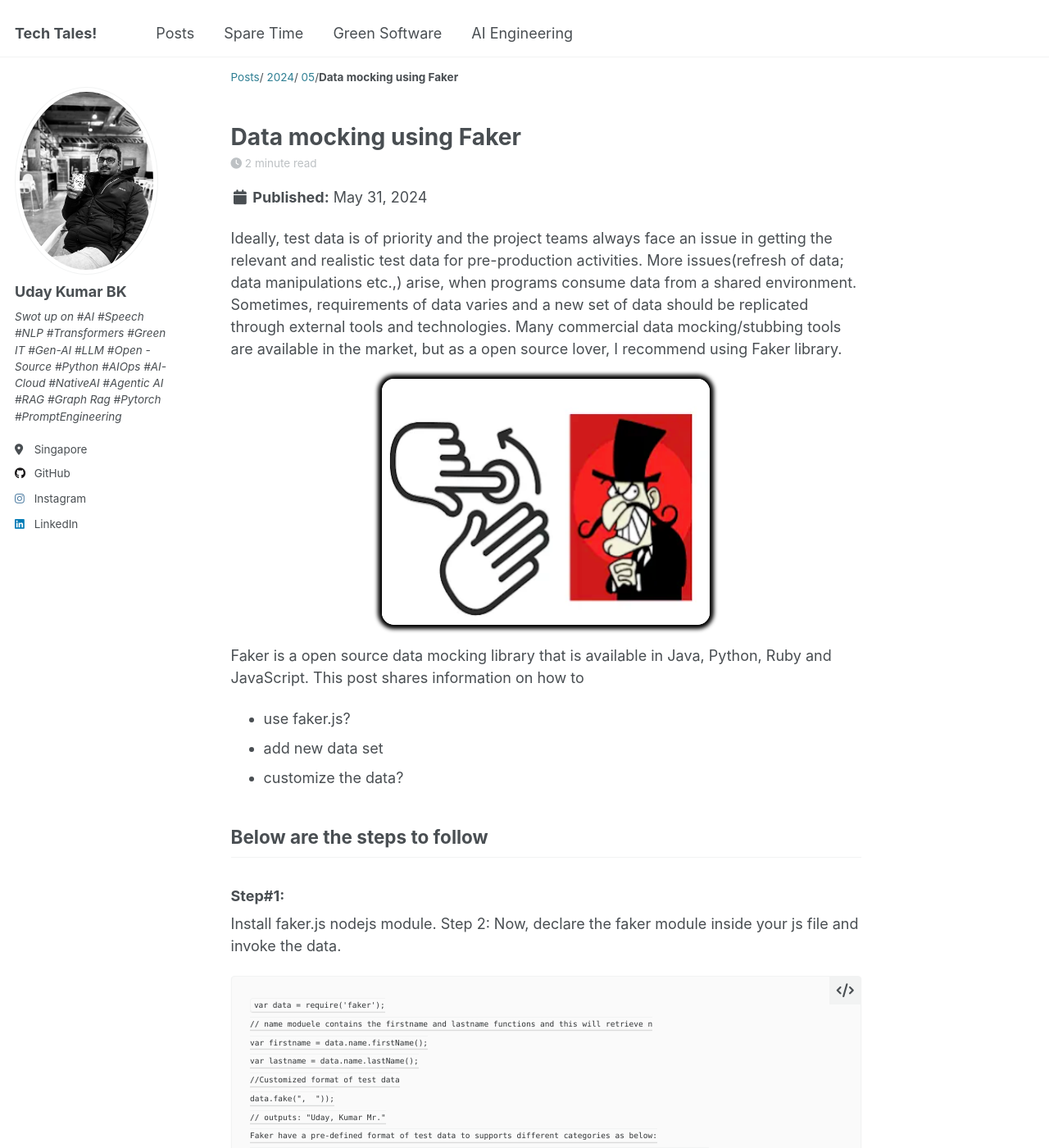
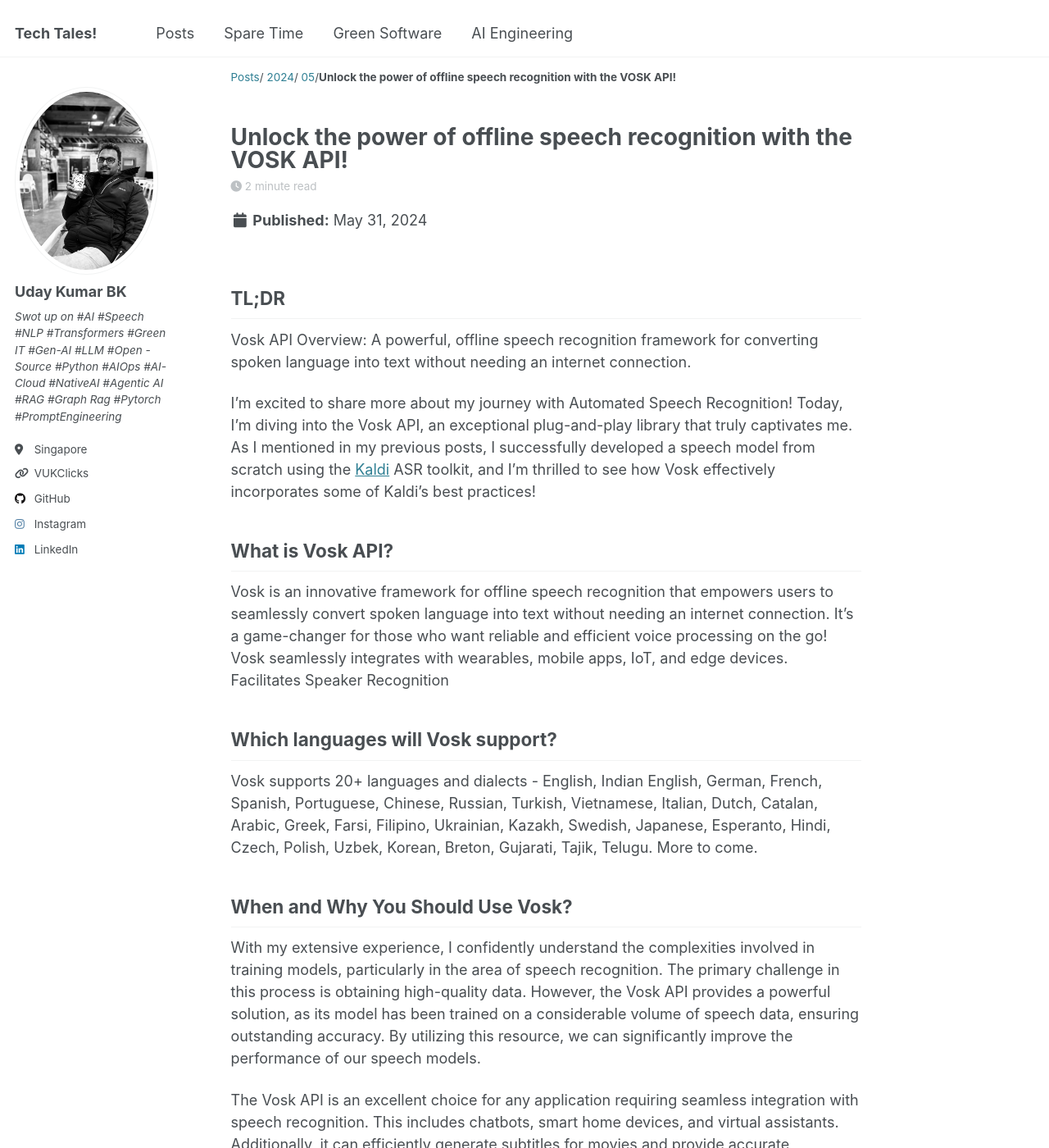
Before and after one commit to uday160386/uday160386.github.io, a Jekyll site: the page built from _posts/2024-10-24-ASR-vosk_api_inRasp.md, in a window 1280 px wide and 1400 px high. Shown: the whole window at 82% size. Built offline with Jekyll 4.4.1, drawn with Linux system fonts in a browser that asks for light colours; some of the changed text lies outside the part shown.

Commit message:
pushing old posts stored locally

````diff
--- a/_config.yml
+++ b/_config.yml
@@ -27,7 +27,7 @@ author:
   bio              : "<i>Swot up on #AI #Speech #NLP #Transformers #Green IT #Gen-AI #LLM #Open -Source #Python #AIOps #AI-Cloud  #NativeAI #Agentic AI #RAG #Graph Rag #Pytorch #PromptEngineering</i>"
   location         : "Singapore"
     # employer         : "Bits Pilani"
-  uri              :
+  uri              : https://www.vukclicks.com
   # email            : "venkata.uday24@gmail.com"
 
   # Academic websites
@@ -186,6 +186,7 @@ collections:
     permalink: /:collection/:path/
 
 
+
 # Defaults
 defaults:
   # _posts
--- a/_data/ui-text.yml
+++ b/_data/ui-text.yml
@@ -24,7 +24,7 @@ en: &DEFAULT_EN
   follow_label               : "Follow:"
   feed_label                 : "Feed"
   powered_by                 : "Powered by"
-  website_label              : "Website"
+  website_label              : "VUKClicks"
   email_label                : "Email"
   recent_posts               : "Recent Posts"
   undefined_wpm              : "Undefined parameter words_per_minute at _config.yml"
--- /dev/null
+++ b/_posts/2024-10-24-ASR-vosk_api_inRasp.md
@@ -0,0 +1,90 @@
+---
+title: 'Unlock the power of offline speech recognition with the VOSK API!'
+date: 2024-05-31
+permalink: /posts/2024/05/blog-post-2/
+collection: posts
+tags:
+  - ASR
+  - Speech Recognition
+---
+
+## TL;DR
+Vosk API Overview: A powerful, offline speech recognition framework for converting spoken language into text without needing an internet connection.
+
+I’m excited to share more about my journey with Automated Speech Recognition! Today, I’m diving into the Vosk API, an exceptional plug-and-play library that truly captivates me. As I mentioned in my previous posts, I successfully developed a speech model from scratch using the [Kaldi](https://kaldi-asr.org/) ASR toolkit, and I’m thrilled to see how Vosk effectively incorporates some of Kaldi’s best practices!
+
+## What is Vosk API?
+Vosk is an innovative framework for offline speech recognition that empowers users to seamlessly convert spoken language into text without needing an internet connection. It's a game-changer for those who want reliable and efficient voice processing on the go!
+Vosk seamlessly integrates with wearables, mobile apps, IoT, and edge devices.
+Facilitates Speaker Recognition
+
+## Which languages will Vosk support?
+Vosk supports 20+ languages and dialects - English, Indian English, German, French, Spanish, Portuguese, Chinese, Russian, Turkish, Vietnamese, Italian, Dutch, Catalan, Arabic, Greek, Farsi, Filipino, Ukrainian, Kazakh, Swedish, Japanese, Esperanto, Hindi, Czech, Polish, Uzbek, Korean, Breton, Gujarati, Tajik, Telugu. More to come.
+
+## When and Why You Should Use Vosk?
+With my extensive experience, I confidently understand the complexities involved in training models, particularly in the area of speech recognition. The primary challenge in this process is obtaining high-quality data. However, the Vosk API provides a powerful solution, as its model has been trained on a considerable volume of speech data, ensuring outstanding accuracy. By utilizing this resource, we can significantly improve the performance of our speech models.
+
+The Vosk API is an excellent choice for any application requiring seamless integration with speech recognition. This includes chatbots, smart home devices, and virtual assistants. Additionally, it can efficiently generate subtitles for movies and provide accurate transcriptions for lectures and interviews.
+
+The Vosk API library offers seamless integration capabilities with various programming languages, specifically Java, C#, and JavaScript.
+
+Example Code:
+
+prerequisite:
+- Python 3.x.x installed
+- a good quality audio file to test. [Example audio file](https://github.com/uday160386/asr_vosk_utility/blob/main/61-70968-0000.wav)
+
+```
+
+import wave
+import sys
+
+import ssl
+ssl._create_default_https_context = ssl._create_unverified_context
+
+from vosk import Model, KaldiRecognizer
+
+wf = wave.open(sys.argv[1], "rb")
+if wf.getnchannels() != 1 or wf.getsampwidth() != 2 or wf.getcomptype() != "NONE":
+    sys.exit(1)
+
+model = Model(lang="en-us")
+
+asr_rec = KaldiRecognizer(model, wf.getframerate())
+asr_rec.SetWords(True)
+asr_rec.SetPartialWords(True)
+
+while True:
+    data = wf.readframes(4000)
+    if len(data) == 0:
+        break
+    if asr_rec.AcceptWaveform(data):
+        print(asr_rec.Result())
+    else:
+        print(asr_rec.PartialResult())
+
+print(asr_rec.FinalResult())
+```
+
+  <img src="/images/posts/vosk_output.png" style="width:1800px;height:700px; border-radius: 15px;box-shadow: 0px 0px 5px 5px #000000;">
+
+How to run?
+```
+ python asr-test.py 61-70968-0000.wav
+```
+
+References are available at:
+- [GitHub Repo ](https://github.com/uday160386/asr_vosk_utility)
+- [vosk api web page](https://alphacephei.com/vosk/)
+- [ vosk official git repo](https://github.com/alphacep/vosk-api)
+- [vosk api examples](https://github.com/alphacep/vosk-api/tree/master/python/example)
+
+---
+
+**Conclusion**
+  Encouragement to explore Vosk API for various projects involving speech recognition.
+  Kudos to [Vosk api contributors ](https://github.com/alphacep/vosk-api/graphs/contributors)
+
+
+## What's Next?
+  Working a Whisper API. Will share more info soon.
````
Also changed, not shown: _pages/about.md (+9 -4 lines), _posts/2024-04-31-IOT_Configure_Wifi_Esp32_WROM.md (renamed from _posts/2024-04-31-Configure_Wifi_Esp32_WROM.md), images/aiengineering/AzureAI/Prompt/Screenshot 2025-04-10 at 7.17.58 AM.png (added), images/aiengineering/AzureAI/Prompt/Screenshot 2025-04-10 at 7.20.26 AM.png (added), images/posts/vosk_output.png (added), 4 other files.
